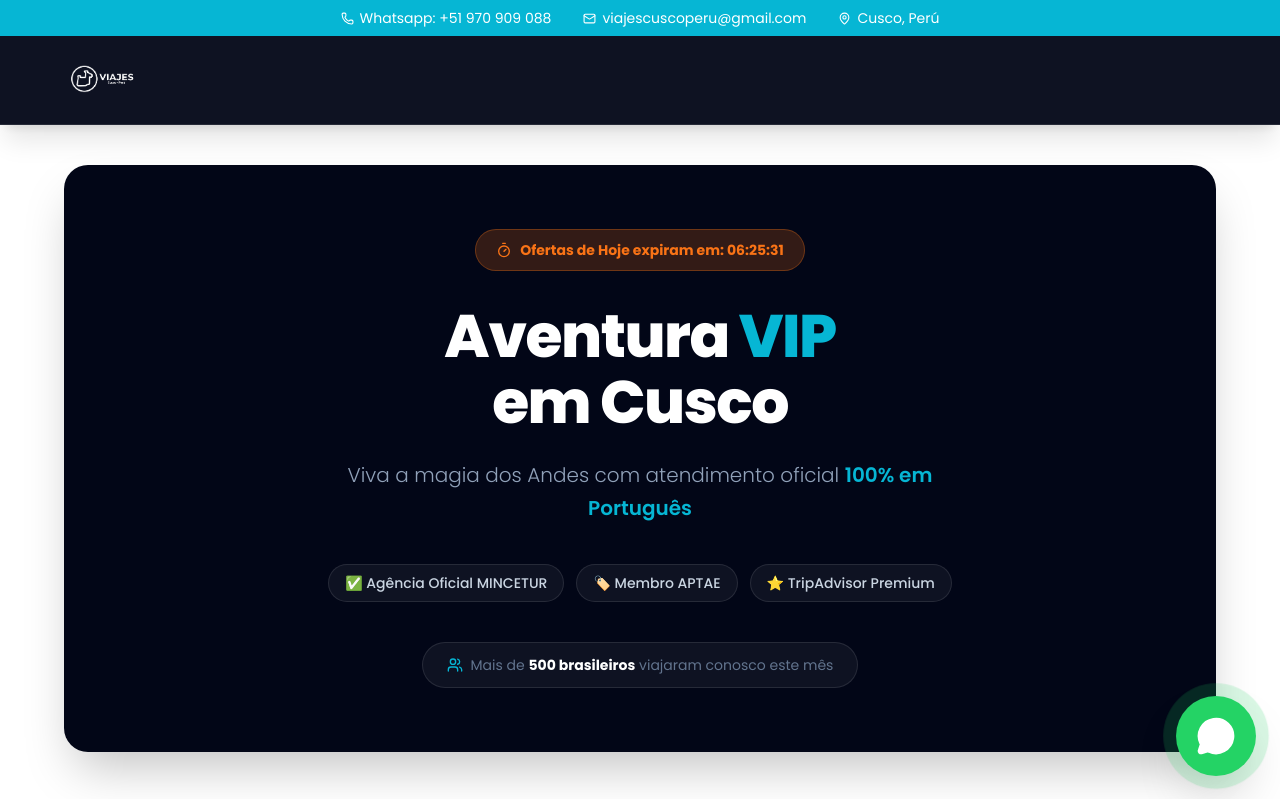
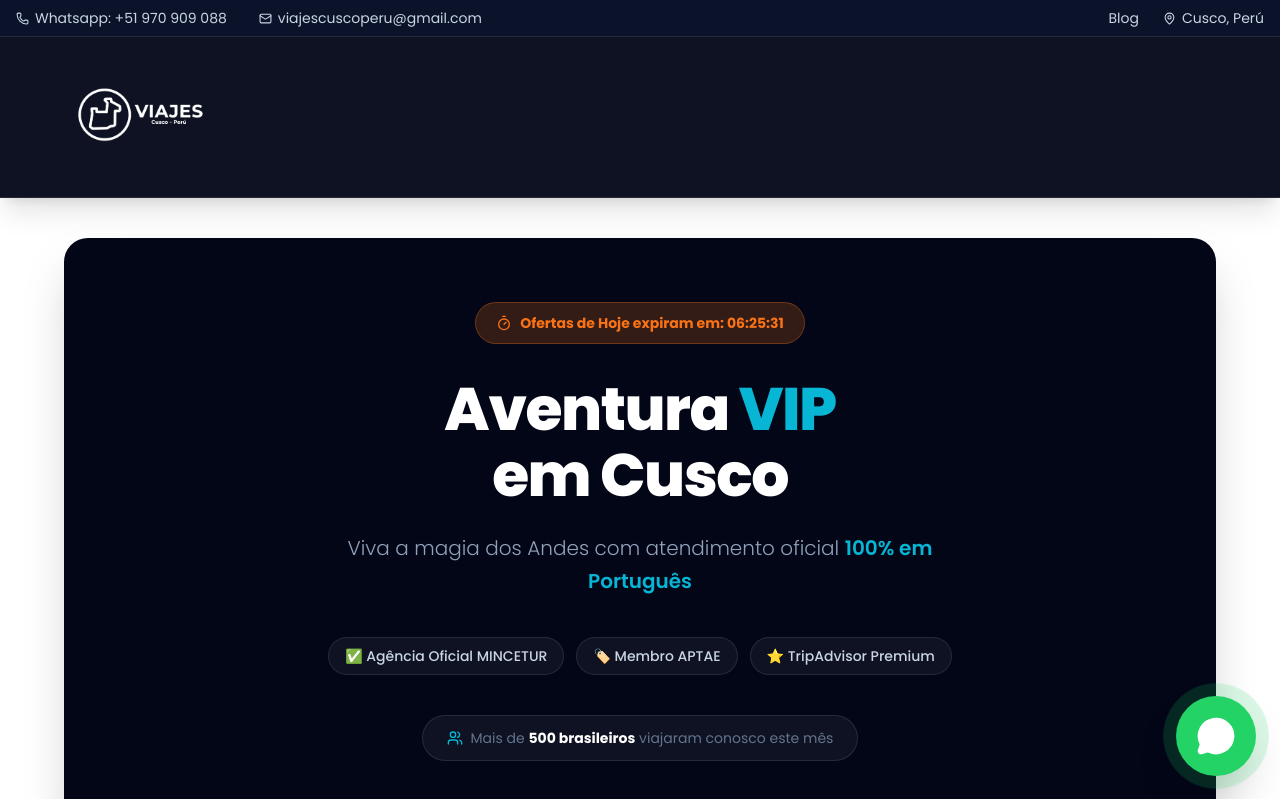
Before and after one commit to viajescuscoperu-png/Landigh_Page, a React (Vite) app: page / in a window 1280 px wide. Shown: the top 799 px of the page. Built offline with nearby package versions, Linux system fonts and the light colour scheme; no server answers.

Commit message:
Fix: Hacer logo mucho mas grande y barra superior negra

```diff
--- a/src/components/Header.tsx
+++ b/src/components/Header.tsx
@@ -3,37 +3,43 @@ import { Phone, Mail, MapPin } from 'lucide-react';
 export const Header = () => {
   return (
     <header className="sticky top-0 z-50">
-      {/* Top Bar - Cyan contact strip */}
-      <div className="bg-brand-cyan text-white text-xs md:text-sm">
-        <div className="container mx-auto px-4 py-2 flex flex-wrap items-center justify-center gap-4 md:gap-8">
-          <a href="https://wa.me/51970909088" className="flex items-center gap-1.5 hover:underline">
+      {/* Top Bar - Dark like main site */}
+      <div className="bg-[#0b132b] text-slate-300 text-xs md:text-sm border-b border-white/10">
+        <div className="container mx-auto px-4 py-2 flex flex-wrap items-center justify-between">
+          <div className="flex items-center gap-4 md:gap-8">
+            <a href="https://wa.me/51970909088" className="flex items-center gap-1.5 hover:text-white transition-colors">
               <Phone size={13} />
               <span>Whatsapp: +51 970 909 088</span>
             </a>
-          <a href="mailto:viajescuscoperu@gmail.com" className="flex items-center gap-1.5 hover:underline">
+            <a href="mailto:viajescuscoperu@gmail.com" className="flex items-center gap-1.5 hover:text-white transition-colors">
               <Mail size={13} />
               <span>viajescuscoperu@gmail.com</span>
             </a>
-          <span className="hidden md:flex items-center gap-1.5">
+          </div>
+          <div className="hidden md:flex items-center gap-6">
+             <a href="https://viajescuscoperu.com/blog" target="_blank" rel="noopener noreferrer" className="hover:text-white transition-colors">Blog</a>
+             <span className="flex items-center gap-1.5">
                <MapPin size={13} />
                <span>Cusco, Perú</span>
              </span>
           </div>
         </div>
+      </div>
 
-      {/* Main Nav - Dark bar with logo */}
+      {/* Main Nav - Dark bar with MASSIVE logo */}
       <div className="bg-brand-dark/95 backdrop-blur-md border-b border-white/10 shadow-xl">
-        <div className="container mx-auto px-4 md:px-8 lg:px-16 py-4 flex items-center justify-start">
+        <div className="container mx-auto px-4 md:px-8 lg:px-16 py-4 md:py-6 flex items-center justify-start">
           <a
             href="https://viajescuscoperu.com/"
             target="_blank"
             rel="noopener noreferrer"
             className="flex items-center group transition-transform hover:scale-105"
+            style={{ width: '100%', maxWidth: '350px' }}
           >
             <img
               src="/logo.png"
               alt="Viajes Cusco Perú"
-              className="h-12 md:h-14 w-auto object-contain"
+              className="h-20 md:h-28 w-auto object-contain"
             />
           </a>
         </div>
```
Lines whose indentation alone changed are shown as unchanged.
